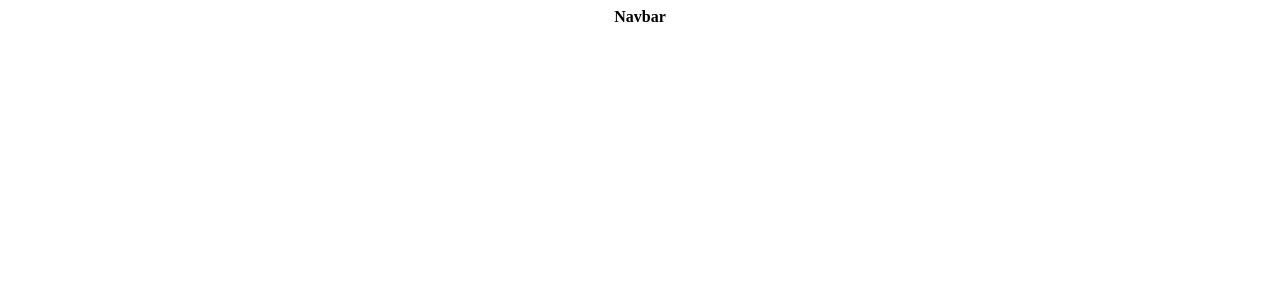
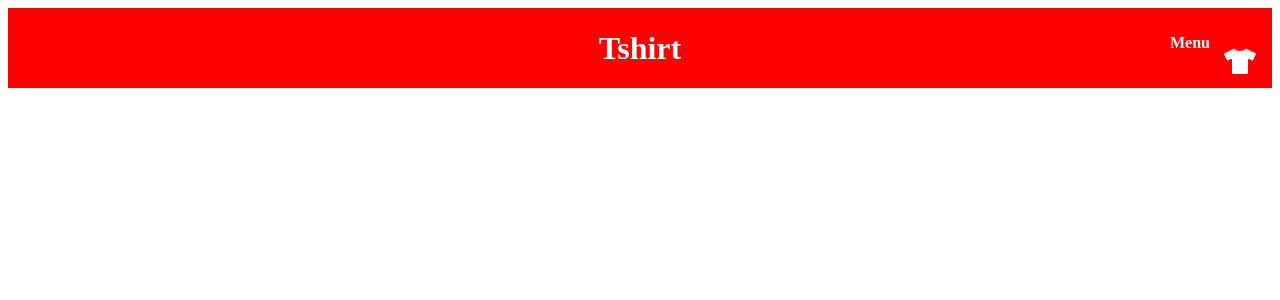
Before and after one commit to orkunozgiray/zgryshopping, a React (Create React App) app: page / in a window 1280 px wide. Shown: the top 300 px of the page. Built offline with nearby package versions, Linux system fonts and the light colour scheme.

Commit message:
Navbar Icon Added

```diff
--- a/package.json
+++ b/package.json
@@ -10,6 +10,9 @@
     "gh-pages": "^3.1.0",
     "react": "^17.0.1",
     "react-dom": "^17.0.1",
+    "react-icons": "^4.1.0",
+    "react-router": "^5.2.0",
+    "react-router-dom": "^5.2.0",
     "react-scripts": "4.0.1",
     "styled-components": "^5.2.1",
     "web-vitals": "^0.2.4"
--- a/src/App.js
+++ b/src/App.js
@@ -1,11 +1,12 @@
 import React from 'react';
 import Navbar from './components/Navbar';
+import { BrowserRouter as Router } from 'react-router-dom';
 
 function App() {
   return (
-    <div className="App">
+    <Router>
       <Navbar />
-    </div>
+    </ Router>
   );
 }
 
--- a/src/components/Navbar/NavbarElements.js
+++ b/src/components/Navbar/NavbarElements.js
@@ -1,9 +1,45 @@
 import styled from 'styled-components';
+import { NavLink as Link } from 'react-router-dom';
+import { FaTshirt } from 'react-icons/fa';
 
 export const Nav = styled.nav`
-    background: transparent;
+    background: red;
     height: 80px;
     display: flex;
     justify-content: center;
     font-weight: 700;
 `;
+
+export const NavLink = styled(Link)`
+    color: #fff;
+    font-size: 2rem;
+    display: flex;
+    align-items: center;
+    text-decoration: none;
+    cursor: pointer;
+
+    @media screen and (max-width: 400px) {
+        position: absolute;
+        top: 10px;
+        left: 25px;
+    }
+`;
+
+export const NavIcon = styled.div`
+    display: block;
+    position: absolute;
+    top: 0;
+    right: 0;
+    cursor: pointer;
+    color: #fff;
+
+    p {
+        transform: translate(-175%, 100%);
+        font-weight: bold;
+    }
+`;
+
+export const Bars = styled(FaTshirt)`
+    font-size: 2rem;
+    transform: translate(-50%, -15% );
+`;
--- a/src/components/Navbar/index.js
+++ b/src/components/Navbar/index.js
@@ -1,10 +1,16 @@
 import React from 'react';
-import { Nav } from './NavbarElements';
+import { Nav, NavLink, NavIcon, Bars } from './NavbarElements';
 
 const Navbar = () => {
     return (
         <>
-            <Nav>Navbar</Nav>
+            <Nav>
+                <NavLink to='/'>Tshirt</NavLink>
+                <NavIcon>
+                    <p>Menu</p>
+                    <Bars />
+                </NavIcon>
+            </Nav>
         </>
     );
 }
```
Also changed, not shown: 2 other files (tests, documents, lock files or other folders).
